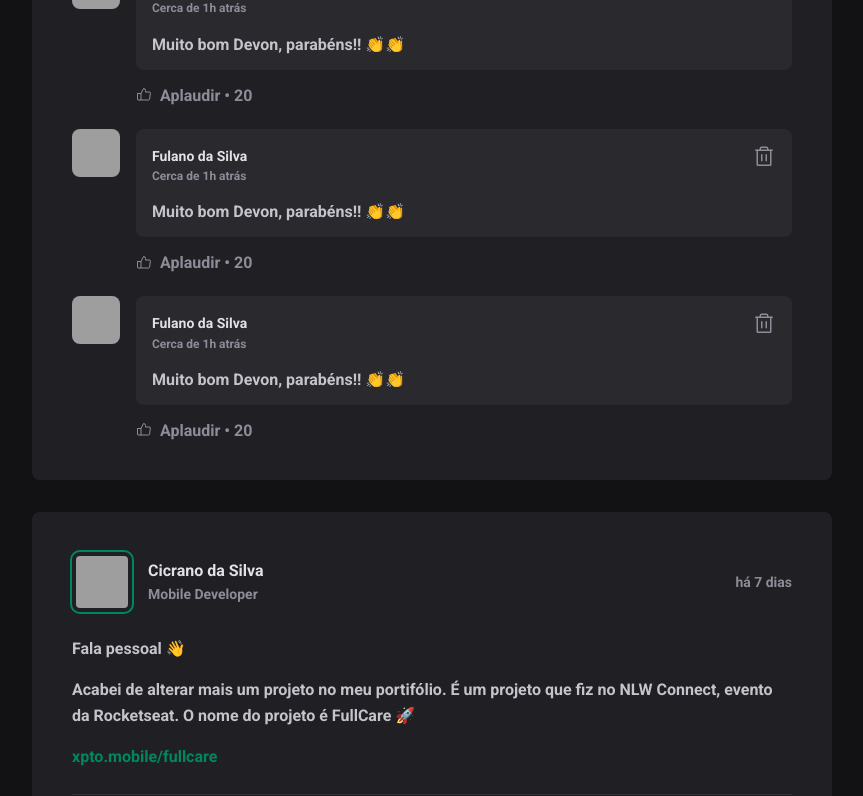
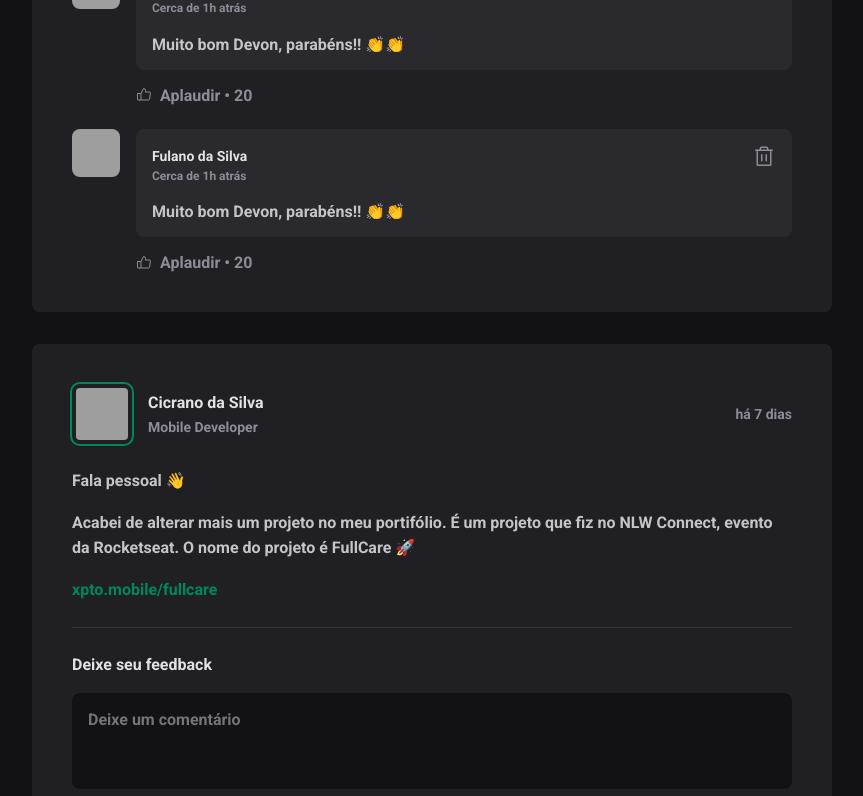
Before and after one commit to felipemjesus/rocketseat-reactjs, a React (Vite) app in the folder aulas/01-fundamentos-reactjs/: page / in a window 1280 px wide. Shown: the part 640-1436 px from the top of the page, without its empty margins (352-1215 px from the left). Built offline with nearby package versions, Linux system fonts and the light colour scheme; grey boxes are pictures that could not be loaded.

Commit message:
Aula - Estado (useState)

```diff
--- a/aulas/01-fundamentos-reactjs/src/components/Post.jsx
+++ b/aulas/01-fundamentos-reactjs/src/components/Post.jsx
@@ -1,3 +1,4 @@
+import { useState } from 'react'
 import { format, formatDistanceToNow } from 'date-fns'
 import ptBR from 'date-fns/locale/pt-BR'
 import { Avatar } from './Avatar'
@@ -5,6 +6,8 @@
 import styles from './Post.module.css'
 
 export function Post({ author, publishedAt, content }) {
+    const [comments, setComments] = useState([1, 2])
+
     const publishedDateFormatted = format(publishedAt, "d 'de' LLLL 'às' HH:mm'h'", {
         locale: ptBR
     })
@@ -13,6 +16,15 @@
         locale: ptBR,
         addSuffix: true
     })
+
+    function handleCreateNewComment(event) {
+        event.preventDefault()
+
+        setComments([
+            ...comments,
+            comments.length + 1
+        ])
+    }
 
     return (
         <article className={styles.post}>
@@ -44,7 +56,7 @@
                 })}
             </div>
 
-            <form className={styles.commentForm}>
+            <form onSubmit={handleCreateNewComment} className={styles.commentForm}>
                 <strong>Deixe seu feedback</strong>
                 <textarea placeholder="Deixe um comentário"/>
                 <footer>
@@ -53,9 +65,11 @@
             </form>
 
             <div className={styles.commentList}>
-                <Comment />
-                <Comment />
-                <Comment />
+                {comments.map(comment => {
+                    return (
+                        <Comment key={comment} />
+                    )
+                })}
             </div>
         </article>
     )
```
